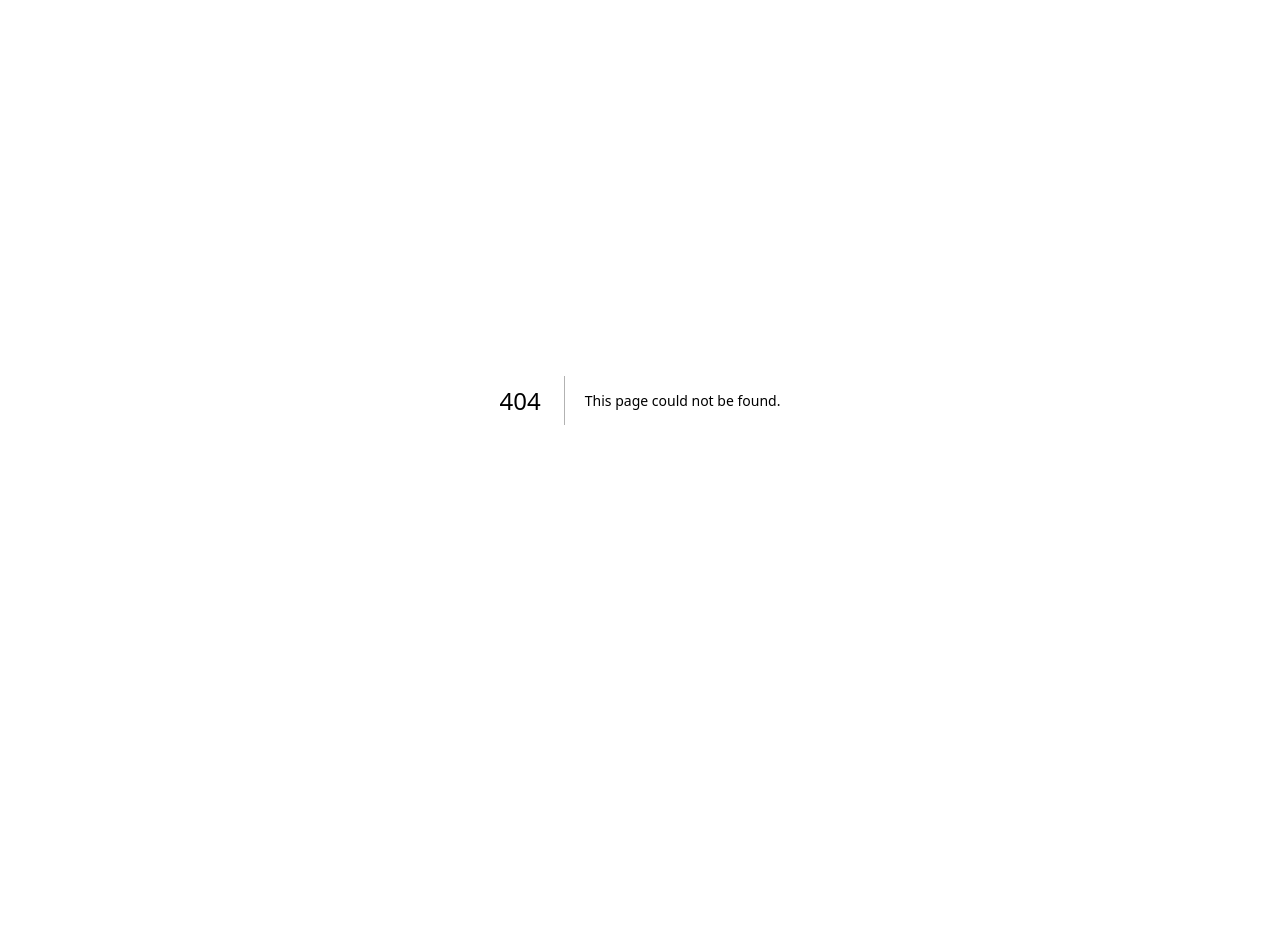
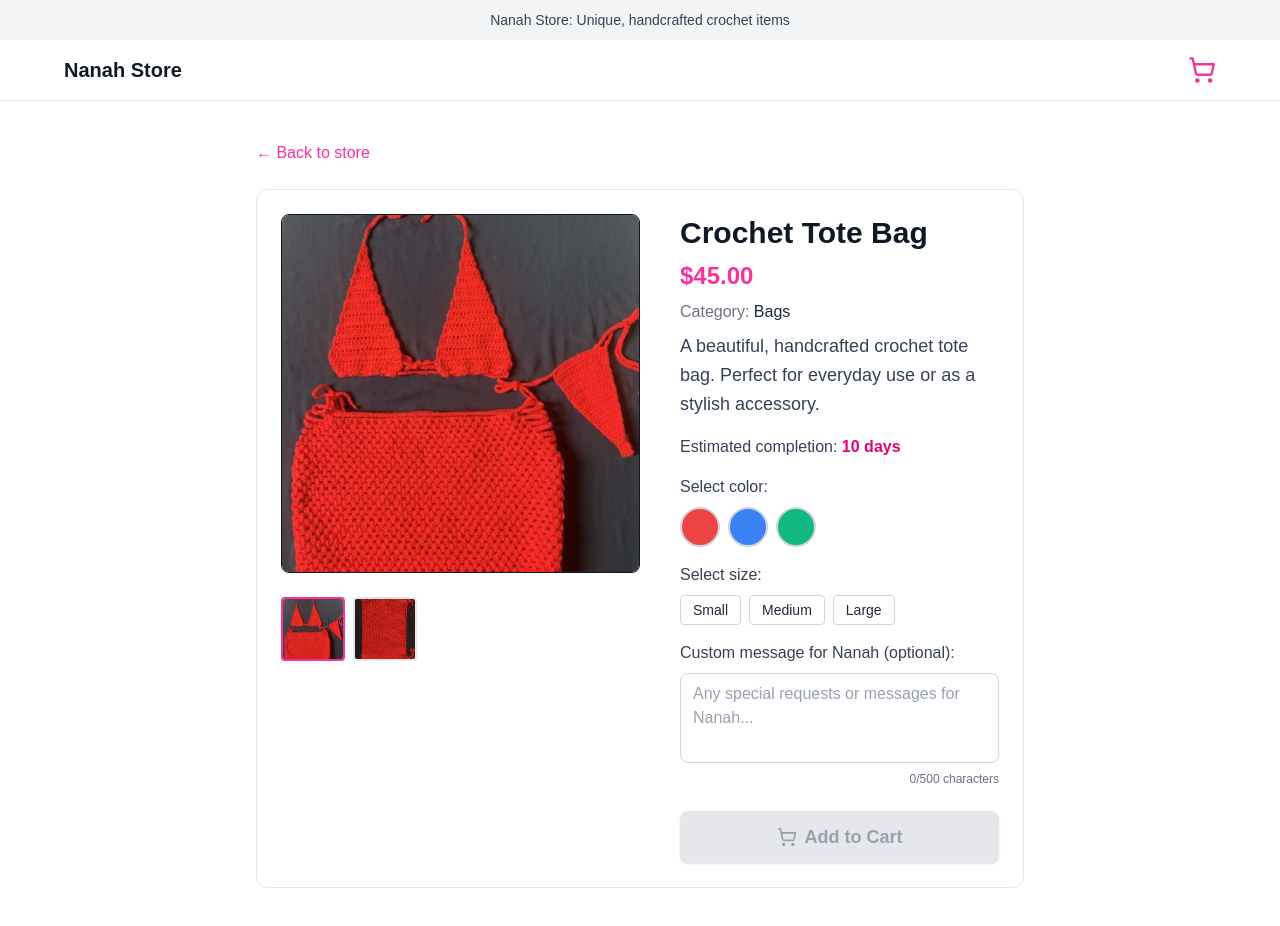
Before and after one commit to Mide001/Nanah-Store, a Next.js app: page /products/1 in a window 1280 px wide. Before the commit this address had no page. Before the commit the page ends 800 px from the top, so only its background shows below. Built offline with nearby package versions, Linux system fonts and the light colour scheme; what wagmi would draw is missing.

Commit message:
feat: add dynamic product detail pages with customization options

```diff
--- /dev/null
+++ b/src/app/products/[id]/page.tsx
@@ -0,0 +1,187 @@
+"use client";
+
+import * as React from 'react';
+import { useState } from 'react';
+import { products } from '../../../data/products';
+import Image from 'next/image';
+import Link from 'next/link';
+import { notFound } from 'next/navigation';
+import { ShoppingCart, Check } from 'lucide-react';
+import { useCart } from '../../providers';
+import { CartModal } from '../../../components/cart-modal';
+
+interface ProductDetailPageProps {
+  params: Promise<{ id: string }>;
+}
+
+// Color mapping for visual swatches
+const colorMap: { [key: string]: string } = {
+  'Red': '#ef4444',
+  'Blue': '#3b82f6',
+  'Green': '#10b981',
+  'Yellow': '#f59e0b',
+  'Pink': '#ec4899',
+  'White': '#ffffff',
+  'Black': '#000000',
+  'Purple': '#8b5cf6',
+  'Orange': '#f97316',
+  'Gray': '#6b7280',
+};
+
+export default function ProductDetailPage({ params }: ProductDetailPageProps) {
+  const { id } = React.use(params);
+  const product = products.find((p) => p.id === id);
+  if (!product) return notFound();
+
+  const [mainImg, setMainImg] = useState(product.images[0]);
+  const { cartItems, addToCart } = useCart();
+  const isInCart = cartItems.some((item) => item.id === product.id);
+  const [cartOpen, setCartOpen] = useState(false);
+  const [selectedColor, setSelectedColor] = useState<string>("");
+  const [selectedSize, setSelectedSize] = useState<string>("");
+  const [customMessage, setCustomMessage] = useState<string>("");
+
+  const canAddToCart = !isInCart && selectedColor && selectedSize;
+
+  const handleAddToCart = () => {
+    if (canAddToCart) {
+      addToCart(product, {
+        color: selectedColor,
+        size: selectedSize,
+        customMessage: customMessage.trim() || undefined
+      });
+    }
+  };
+
+  return (
+    <div className="min-h-screen bg-white text-gray-900">
+      {/* Small Header with Context */}
+      <div className="bg-gray-100 text-gray-700 py-2 px-4 text-center">
+        <span className="text-sm font-medium">Nanah Store: Unique, handcrafted crochet items</span>
+      </div>
+      {/* Main Header */}
+      <header className="border-b border-gray-200 p-4">
+        <div className="max-w-6xl mx-auto flex flex-col sm:flex-row items-center justify-between gap-4 sm:gap-0">
+          <div className="flex items-center space-x-3">
+            <h1 className="text-xl font-bold">Nanah Store</h1>
+          </div>
+          <button
+            className="relative flex items-center gap-2 text-pink-500 hover:text-pink-600 focus:outline-none"
+            onClick={() => setCartOpen(true)}
+            aria-label="Open cart"
+          >
+            <ShoppingCart className="h-7 w-7" />
+            {cartItems.length > 0 && (
+              <span className="absolute -top-2 -right-2 bg-pink-500 text-white rounded-full text-xs w-5 h-5 flex items-center justify-center">{cartItems.length}</span>
+            )}
+          </button>
+        </div>
+      </header>
+      <div className="py-10 px-4 flex flex-col items-center">
+        <div className="w-full max-w-3xl">
+          <Link href="/" className="text-pink-500 hover:underline mb-6 inline-block">&larr; Back to store</Link>
+          <div className="flex flex-col md:flex-row gap-10 bg-white rounded-xl border border-gray-200 p-6">
+            {/* Images */}
+            <div className="flex flex-col gap-4 md:w-1/2">
+              <div className="relative w-full aspect-square rounded-lg overflow-hidden border">
+                <Image src={mainImg} alt={product.name} fill className="object-cover" priority />
+              </div>
+              <div className="flex gap-2 mt-2">
+                {product.images.map((img, i) => (
+                  <button
+                    key={i}
+                    onClick={() => setMainImg(img)}
+                    className={`relative w-16 h-16 rounded border-2 ${mainImg === img ? 'border-pink-500' : 'border-gray-200'} overflow-hidden focus:outline-none`}
+                    aria-label={`Show image ${i + 1}`}
+                  >
+                    <Image src={img} alt={product.name + ' thumbnail ' + (i + 1)} fill className="object-cover" />
+                  </button>
+                ))}
+              </div>
+            </div>
+            {/* Info */}
+            <div className="flex-1 flex flex-col justify-between">
+              <div>
+                <h1 className="text-3xl font-bold mb-2 leading-tight">{product.name}</h1>
+                <div className="text-pink-500 font-semibold text-2xl mb-2">${product.price.toFixed(2)}</div>
+                <div className="text-gray-500 mb-2">Category: <span className="font-medium text-gray-800">{product.category}</span></div>
+                <p className="text-gray-700 text-lg mb-4 leading-relaxed">{product.description}</p>
+                <div className="mb-4">
+                  <span className="block text-gray-700 font-medium mb-1">Estimated completion: <span className="text-pink-600 font-semibold">{product.estimatedDays} days</span></span>
+                </div>
+                <div className="mb-4 flex flex-col gap-2">
+                  <label className="font-medium text-gray-700">Select color:</label>
+                  <div className="flex gap-2 flex-wrap items-center">
+                    {product.colors.map((color) => (
+                      <button
+                        key={color}
+                        type="button"
+                        className={`w-10 h-10 rounded-full border-2 transition-all hover:scale-110 ${selectedColor === color ? 'border-pink-500 ring-2 ring-pink-200' : 'border-gray-300'}`}
+                        style={{ backgroundColor: colorMap[color] || color }}
+                        onClick={() => setSelectedColor(color)}
+                        title={color}
+                        aria-label={`Select ${color} color`}
+                      />
+                    ))}
+                  </div>
+                  {selectedColor && (
+                    <div className="text-sm text-gray-600 mt-1">
+                      Selected: <span className="font-medium">{selectedColor}</span>
+                    </div>
+                  )}
+                </div>
+                <div className="mb-4 flex flex-col gap-2">
+                  <label className="font-medium text-gray-700">Select size:</label>
+                  <div className="flex gap-2 flex-wrap">
+                    {product.sizes.map((size) => (
+                      <button
+                        key={size}
+                        type="button"
+                        className={`px-3 py-1 rounded border text-sm font-medium transition-colors ${selectedSize === size ? 'bg-pink-500 text-white border-pink-500' : 'bg-white text-gray-800 border-gray-300 hover:bg-pink-50'}`}
+                        onClick={() => setSelectedSize(size)}
+                      >
+                        {size}
+                      </button>
+                    ))}
+                  </div>
+                </div>
+                <div className="mb-6 flex flex-col gap-2">
+                  <label className="font-medium text-gray-700">
+                    Custom message for Nanah (optional):
+                  </label>
+                  <textarea
+                    value={customMessage}
+                    onChange={(e) => setCustomMessage(e.target.value)}
+                    placeholder="Any special requests or messages for Nanah..."
+                    className="w-full px-3 py-2 border border-gray-300 rounded-lg text-gray-900 placeholder-gray-400 focus:outline-none focus:border-pink-400 resize-none"
+                    rows={3}
+                    maxLength={500}
+                  />
+                  <div className="text-xs text-gray-500 text-right">
+                    {customMessage.length}/500 characters
+                  </div>
+                </div>
+              </div>
+              <button
+                onClick={handleAddToCart}
+                disabled={!canAddToCart}
+                className={`flex items-center justify-center gap-2 px-6 py-3 rounded-lg text-lg font-semibold transition-all shadow-sm border-none focus:outline-none ${isInCart ? 'bg-green-100 text-green-600 cursor-not-allowed' : !canAddToCart ? 'bg-gray-200 text-gray-400 cursor-not-allowed' : 'bg-pink-500 text-white hover:bg-pink-600'}`}
+              >
+                {isInCart ? (
+                  <>
+                    <Check className="h-5 w-5" /> In Cart
+                  </>
+                ) : (
+                  <>
+                    <ShoppingCart className="h-5 w-5" /> Add to Cart
+                  </>
+                )}
+              </button>
+            </div>
+          </div>
+        </div>
+      </div>
+      <CartModal open={cartOpen} onClose={() => setCartOpen(false)} />
+    </div>
+  );
+}
```
